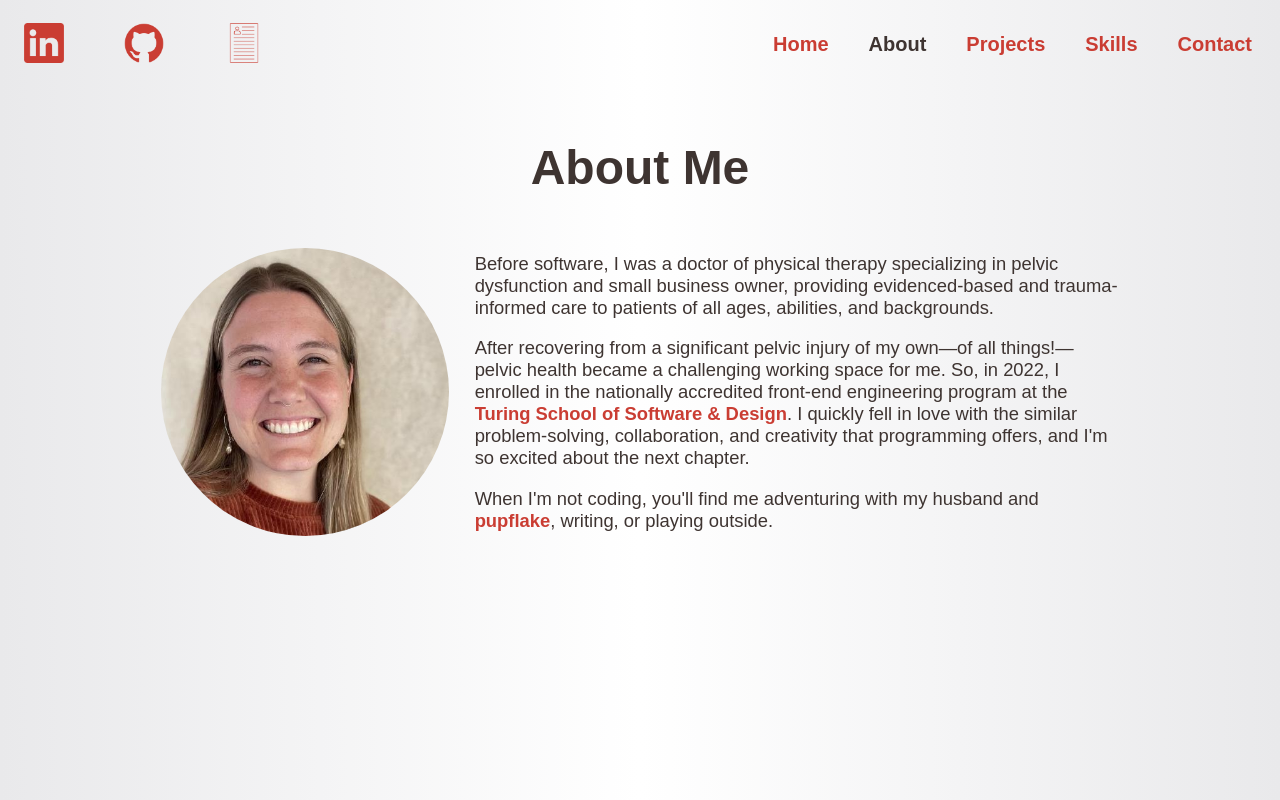
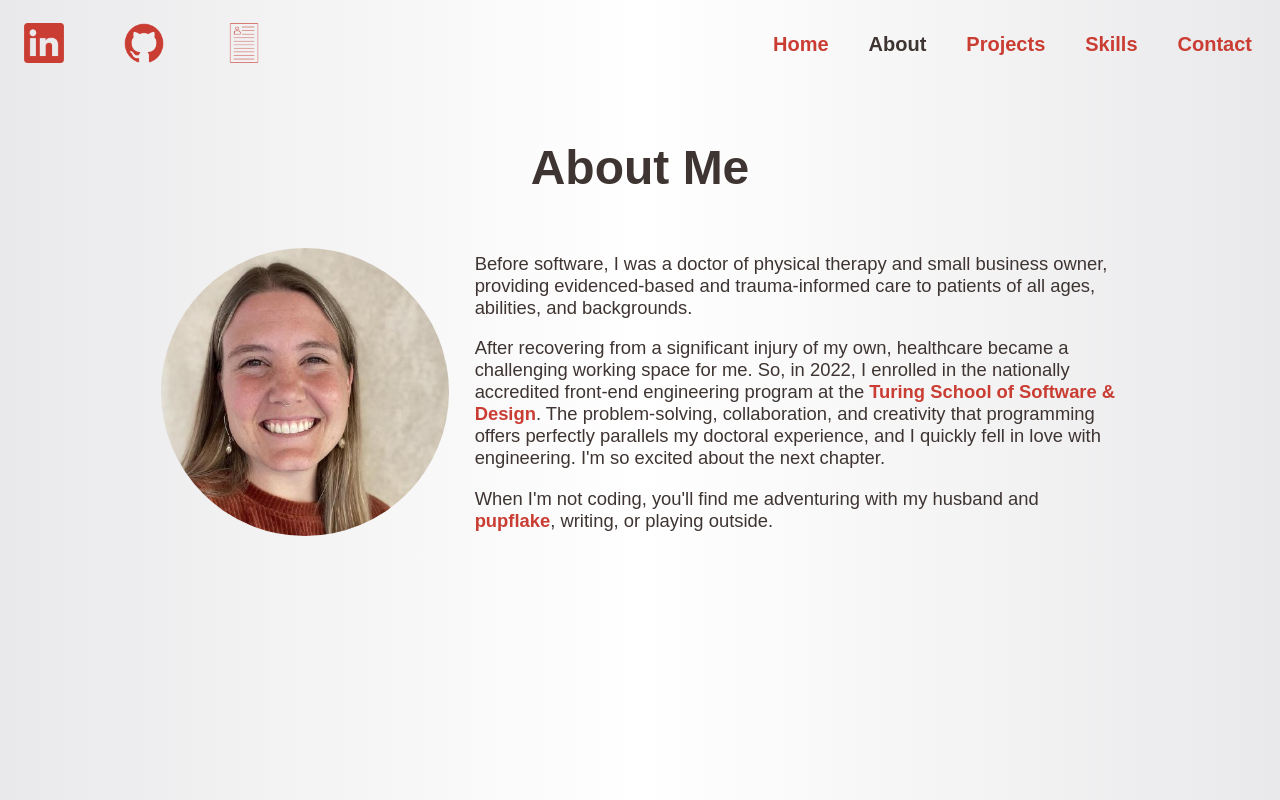
Before and after one commit to vfields/portfolio, a React (Create React App) app: page /about in a window 1280 px wide. Built offline with nearby package versions, Linux system fonts and the light colour scheme.

Commit message:
About rewording

```diff
--- a/src/components/About/About.tsx
+++ b/src/components/About/About.tsx
@@ -9,9 +9,9 @@ function About() {
       <div className="about">
         <img src={fields} alt="Tori, smiling and wearing a burnt orange velvet sweater." />
         <div className="about-text">
-          <p>Before software, I was a doctor of physical therapy specializing in pelvic dysfunction and small business owner, providing evidenced-based and trauma-informed care to patients of all ages, abilities, and backgrounds. </p>
-          <p>After recovering from a significant pelvic injury of my own—of all things!—pelvic health became a challenging working space for me. So, in 2022, I enrolled in the nationally accredited front-end engineering program at the <a href="https://turing.edu/" target='_blank' rel="noreferrer">Turing School of Software & Design</a>.
-            I quickly fell in love with the similar problem-solving, collaboration, and creativity that programming offers, and I'm so excited about the next chapter.</p>
+          <p>Before software, I was a doctor of physical therapy and small business owner, providing evidenced-based and trauma-informed care to patients of all ages, abilities, and backgrounds. </p>
+          <p>After recovering from a significant injury of my own, healthcare became a challenging working space for me. So, in 2022, I enrolled in the nationally accredited front-end engineering program at the <a href="https://turing.edu/" target='_blank' rel="noreferrer">Turing School of Software & Design</a>.
+            The problem-solving, collaboration, and creativity that programming offers perfectly parallels my doctoral experience, and I quickly fell in love with engineering. I'm so excited about the next chapter.</p>
           <p>When I'm not coding, you'll find me adventuring with my husband and <a href="/lacey">pupflake</a>, writing, or playing outside.</p>
         </div>
       </div>
```
